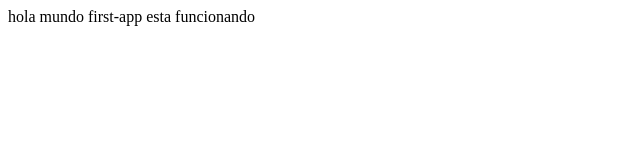
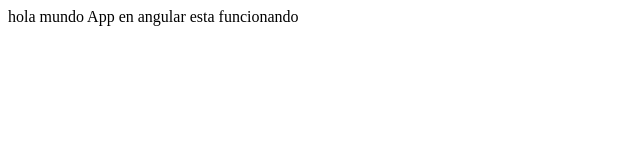
Before and after one commit to SecondPort/super-duper-octo-disco, an Angular app in the folder Primera-App/first-app/: page / in a window 1280 px wide. Shown: the top 160 px of the page, without its empty margins (0-640 px from the left). Built offline with nearby package versions, Linux system fonts and the light colour scheme.

Commit message:
otros cambios

```diff
--- a/Primera-App/first-app/src/app/app.component.ts
+++ b/Primera-App/first-app/src/app/app.component.ts
@@ -6,5 +6,5 @@ import { Component } from '@angular/core';
   styleUrls: ['./app.component.css']
 })
 export class AppComponent {
-  title = 'first-app';
+  title = 'App en angular';
 }
```
